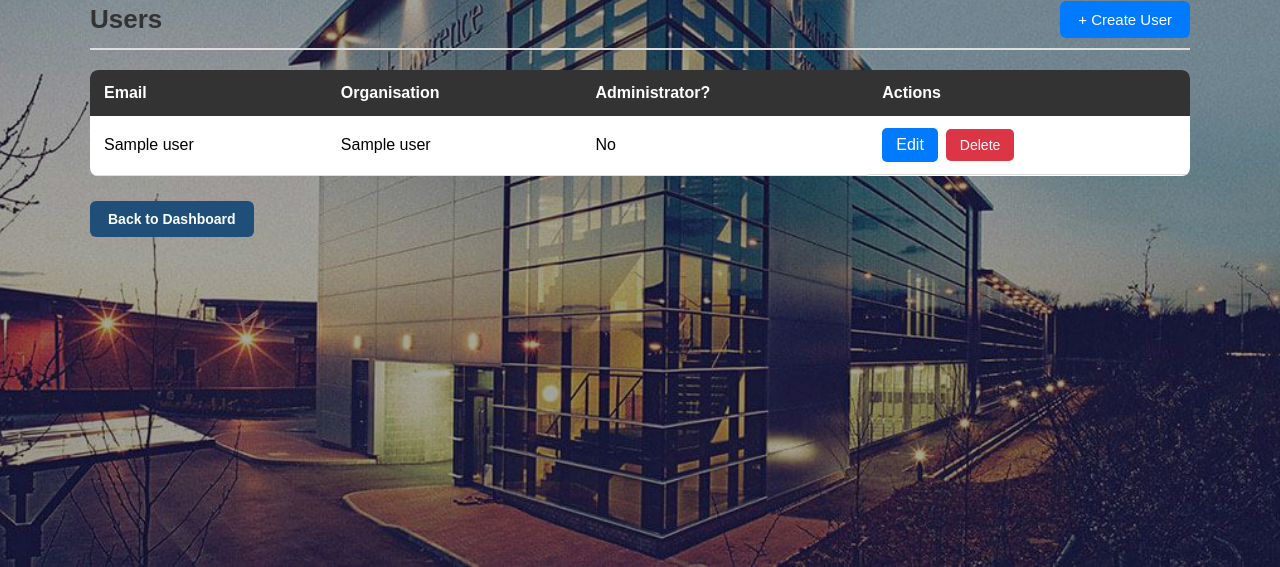
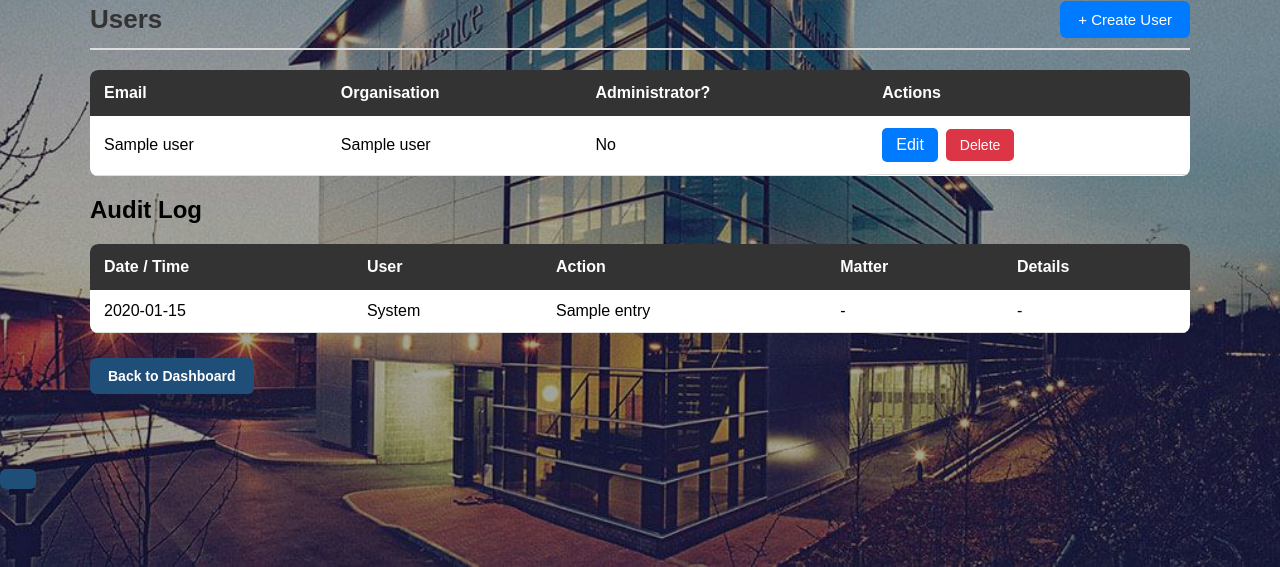
Before and after one commit to ChadlawTJL/SOS-Referrer-Portal, a Flask app: template templates/admin.html in a window 1280 px wide. Shown: the part 283-850 px from the top of the page. Run offline with Flask 3, Linux system fonts and the light colour scheme; the template is opened without the code that fills it: most values are stand-ins (such as "Sample title", 1, 10 or a date in 2020); some libraries are stand-ins or nearby versions.

Commit message:
Created an audit section on the admin page

```diff
--- a/App.py
+++ b/App.py
@@ -29,6 +29,33 @@ def dashboard():
         role=session["is_admin"]
     )
 
+#Writing an audit log entry
+def write_audit_log(user_id, action, sos_matter_id=None, details=None):
+    try:
+        with get_db_connection() as conn:
+            with conn.cursor() as cur:
+                cur.execute("""
+                    INSERT INTO audit_log (
+                        user_id,
+                        sos_matter_id,
+                        action,
+                        details
+                    )
+                    VALUES (%s, %s, %s, %s)
+                """, (
+                    user_id,
+                    sos_matter_id,
+                    action,
+                    details
+                ))
+
+            conn.commit()
+
+    except Exception as e:
+        print(f"Audit log error: {e}")
+
+
+#Login page
 
 @app.route("/login", methods=["GET", "POST"])
 def login():
@@ -144,6 +171,8 @@ def matters():
         matter_types=matter_types
     )
 
+
+#View individual matter
 @app.route("/matter/<string:matter_ref>")
 def view_matter(matter_ref):
 
@@ -386,7 +415,7 @@ def receive_matter():
             conn.close()
 
 
-
+#Admin page
 @app.route("/admin")
 def users():
 
@@ -411,12 +440,29 @@ def users():
         FROM users
         ORDER BY email;
     """)
+    users=cursor.fetchall()
+# Audit log - limit to 100 records
+    cursor.execute("""
+        SELECT
+            a.audit_id,
+            a.created_at,
+            a.action,
+            a.sos_matter_id,
+            a.details,
+            u.email
+        FROM audit_log a
+        LEFT JOIN users u
+            ON a.user_id = u.user_id
+            ORDER BY a.created_at DESC
+            LIMIT 100
+            """)
+    audit_entries = cursor.fetchall()
 
-    users=cursor.fetchall()
 
     cursor.close()
     conn.close()
-    return render_template("admin.html",users=users)
+    return render_template("admin.html",users=users,audit_entries=audit_entries)
+
 
 #edit user
 @app.route("/edit_user/<int:user_id>", methods=["GET", "POST"])
@@ -482,6 +528,7 @@ def edit_user(user_id):
         user=user,
         organisations=organisations
     )
+
 
 # Delete user
 @app.route("/delete_user/<int:user_id>", methods=["POST"])
--- a/services/password hashing.py
+++ b/services/password hashing.py
@@ -1,6 +1,6 @@
 from werkzeug.security import generate_password_hash
 
-test_password = "November!"
+test_password = "Test"
 password_hash = generate_password_hash(
     test_password,
     method="scrypt"
--- a/templates/admin.html
+++ b/templates/admin.html
@@ -74,10 +74,72 @@
         </tbody>
 
     </table>
+        </a>
+<!--Audit Log Section-->
+<div class="admin-section">
+
+    <h2>Audit Log</h2>
+
+    <table class="admin-table">
+        <thead>
+            <tr>
+                <th>Date / Time</th>
+                <th>User</th>
+                <th>Action</th>
+                <th>Matter</th>
+                <th>Details</th>
+            </tr>
+        </thead>
+
+        <tbody>
+
+            {% for entry in audit_entries %}
+
+            <tr>
+                <td>
+                    {{ entry[1].strftime('%d/%m/%Y %H:%M') }}
+                </td>
+
+                <td>
+                    {{ entry[5] or 'System' }}
+                </td>
+
+                <td>
+                    {{ entry[2] }}
+                </td>
+
+                <td>
+                    {% if entry[3] %}
+                        {{ entry[3] }}
+                    {% else %}
+                        -
+                    {% endif %}
+                </td>
+
+                <td>
+                    {{ entry[4] or '-' }}
+                </td>
+            </tr>
+
+            {% else %}
+
+            <tr>
+                <td colspan="5">
+                    No audit activity recorded.
+                </td>
+            </tr>
+
+            {% endfor %}
+
+        </tbody>
+    </table>
+
+</div>
+
 <a href="{{ url_for('dashboard') }}"
            class="back-button">
             Back to Dashboard
-        </a>
+
 </main>
 
 </body>
```
